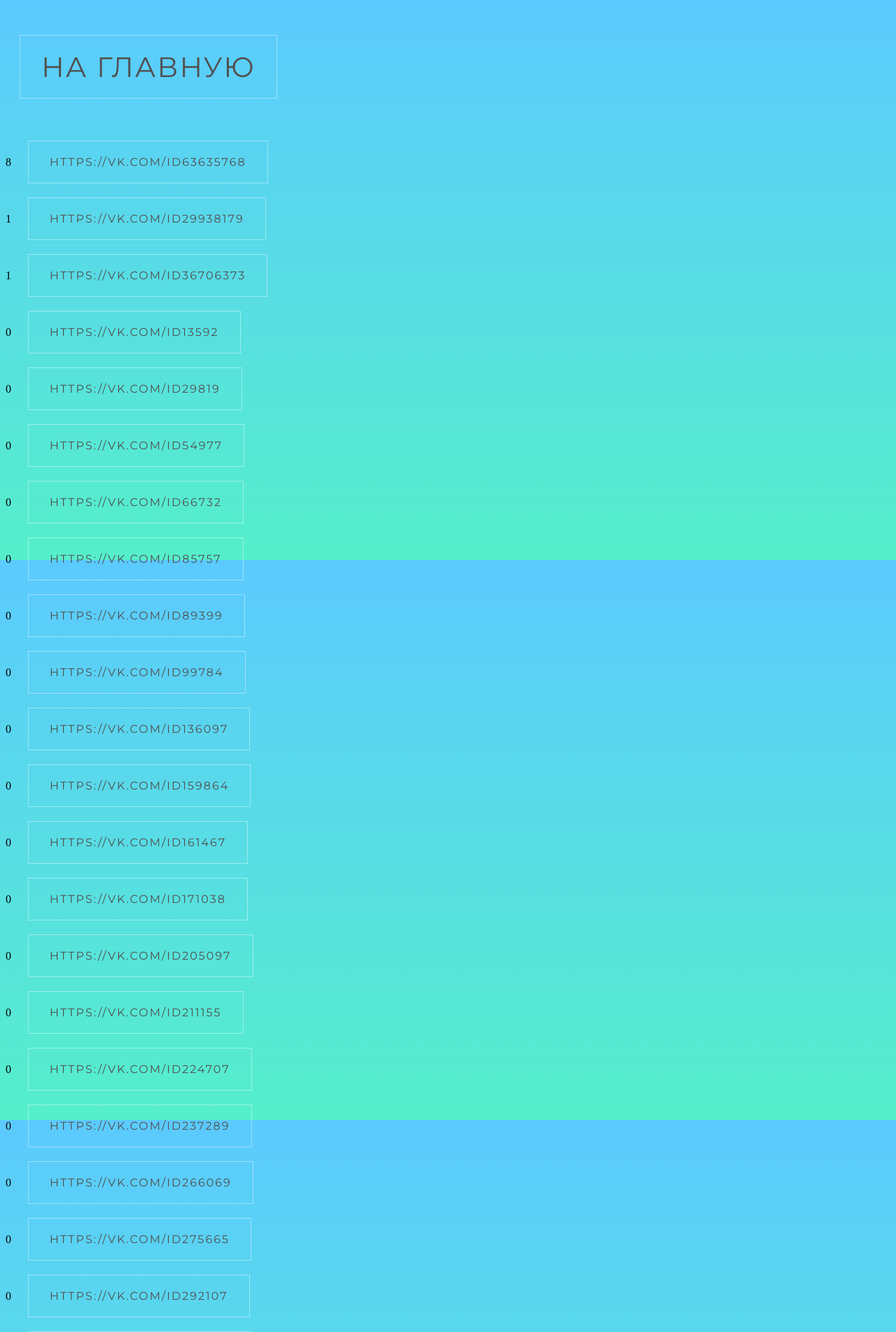
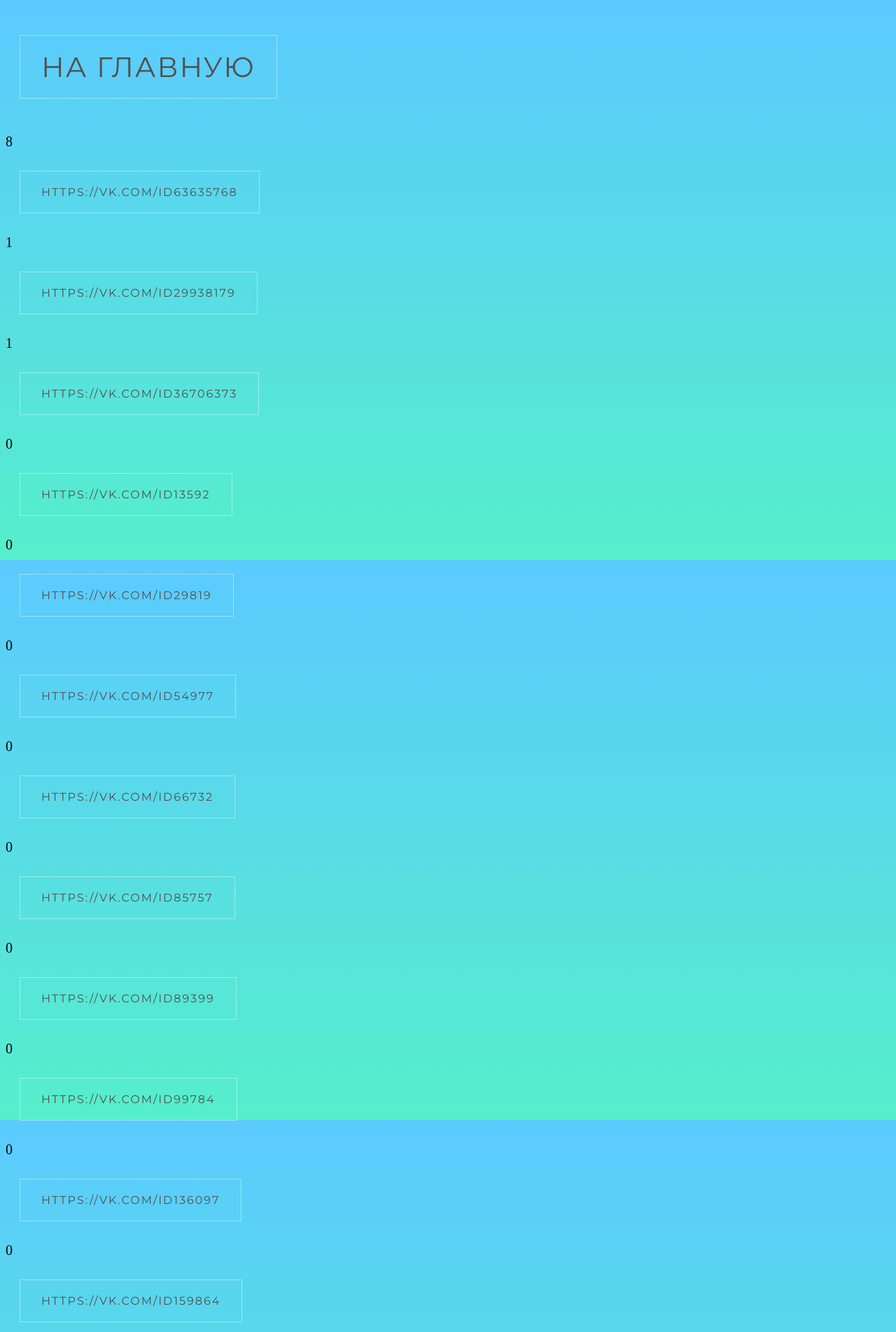
Before and after one commit to lososkin/chiki, a Django app: page /top/ in a window 1280 px wide. Shown: the top 1903 px of the page at 70% size. Run offline with Django 3.2, Linux system fonts and the light colour scheme; data comes from the database, SQL or seed files in the repository.

Commit message:
change top

```diff
--- a/chiki_kfu/templates/top.html
+++ b/chiki_kfu/templates/top.html
@@ -7,7 +7,6 @@
 		html {height: 100%}
 		body {
 		background: linear-gradient(to top, #55EFCB 0%, #5BCAFF 100%);
-		height: 100%;
 		}
 		h3 {
 			font-size: 2.5em;
@@ -78,8 +77,11 @@
 <body>
 	<h3><a href="/">На главную</a></h3>
 	{% for chika in top100chik %}
-		{{chika.likes}} <a href="{{chika.vk_link}}">{{chika.vk_link}}</a>
-	</br>
+	<div>
+		<p style="font-size: 20px;">{{chika.likes}}</p>
+		<a href="{{chika.vk_link}}">{{chika.vk_link}}</a>
+		</br>
+	</div>
 	{% endfor %}
 </body>
 </html>
```
